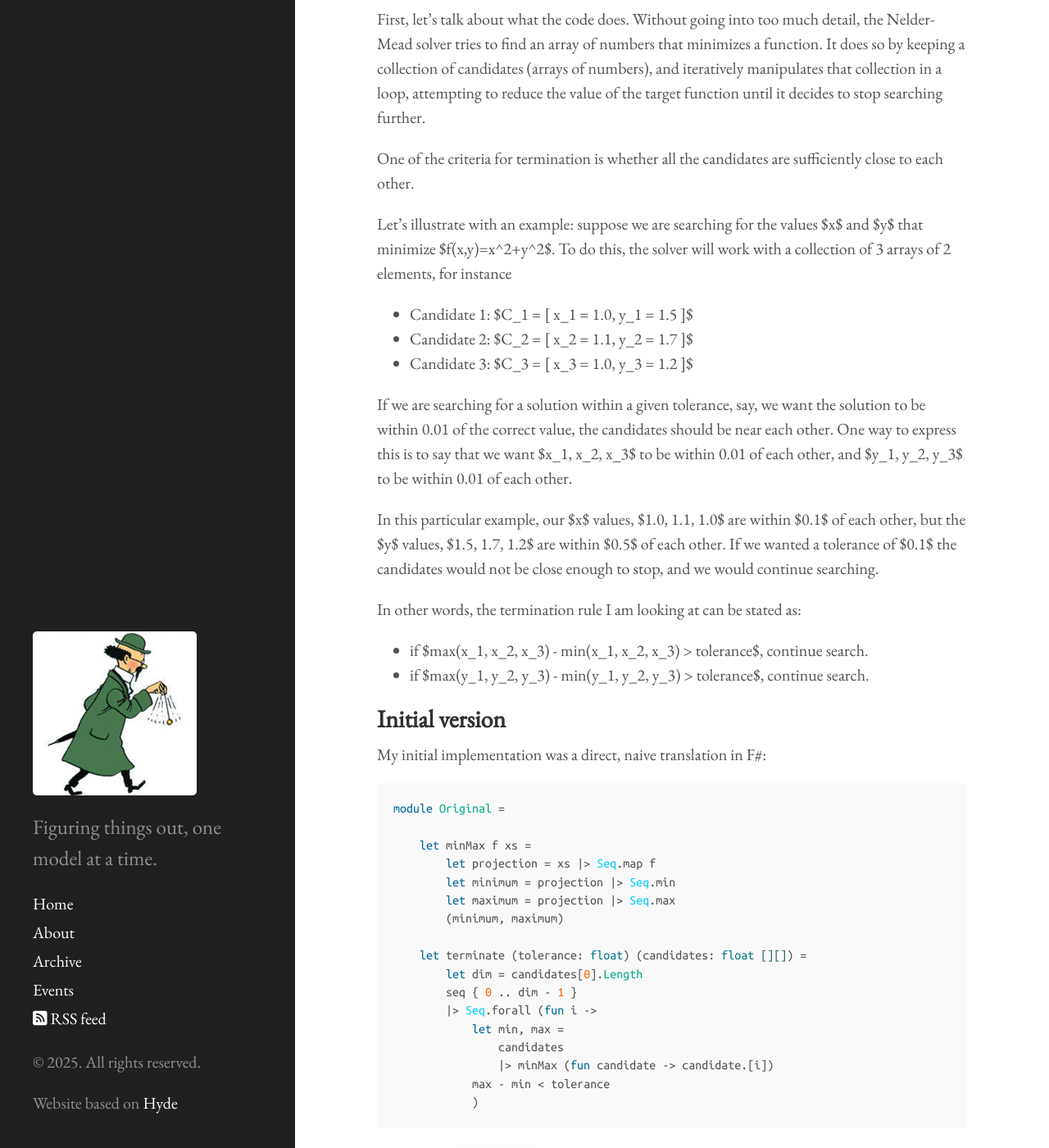
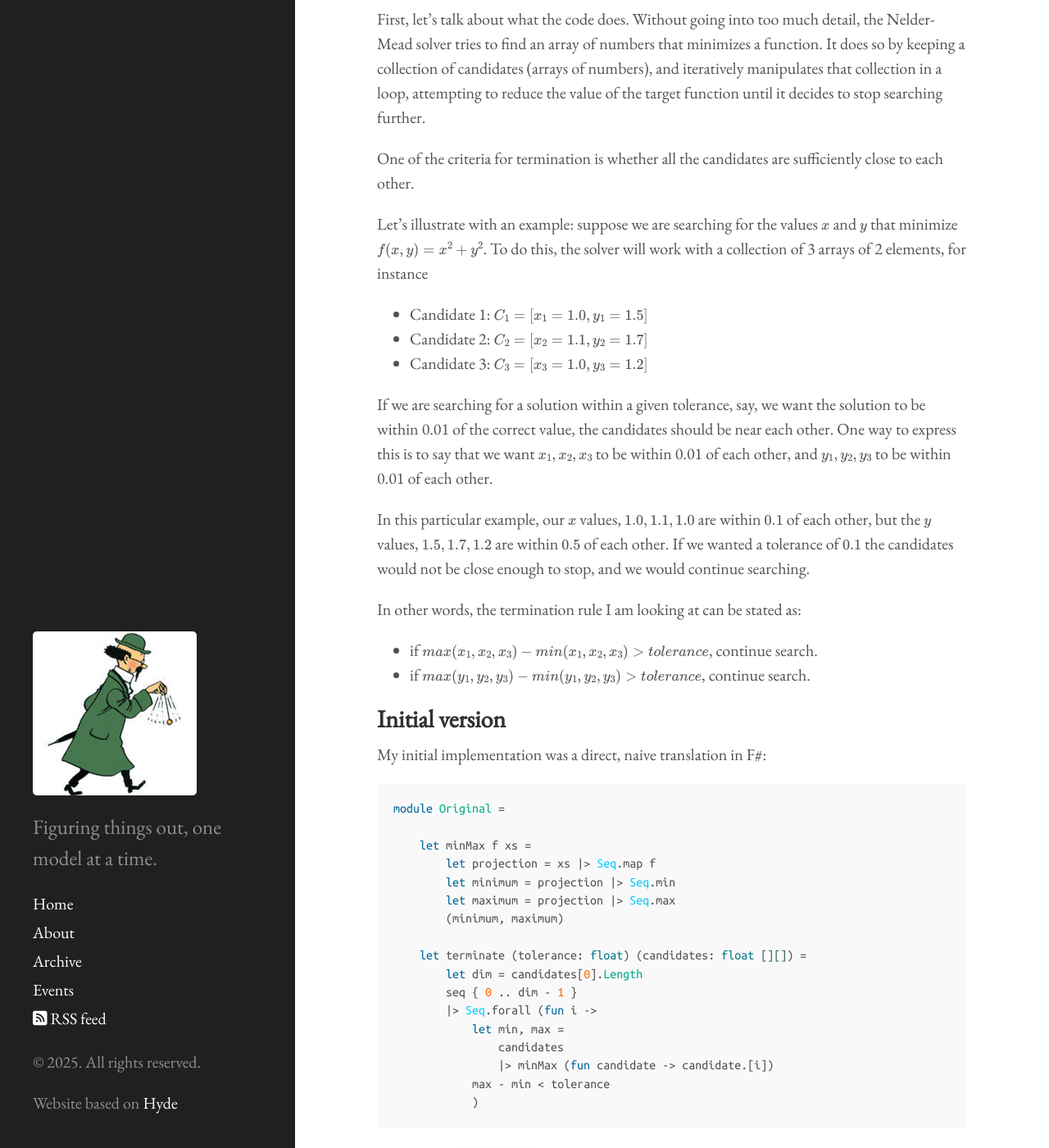
Before and after one commit to mathias-brandewinder/mathias-brandewinder.github.io, a Jekyll site: the page built from _posts/2025-01-22-fsharp-imperative-performance-optimization.md, in a window 1280 px wide and 1400 px high, scrolled down 660 px. Shown: the whole window at 82% size. Built offline with Jekyll 4.4.1, drawn with Linux system fonts in a browser that asks for light colours; nearby versions of some CDN libraries; part of the change alters nothing that is shown; some of the changed text lies outside the part shown.

````diff
--- a/_posts/2025-01-22-fsharp-imperative-performance-optimization.md
+++ b/_posts/2025-01-22-fsharp-imperative-performance-optimization.md
@@ -4,6 +4,7 @@ title: Micro optimizing F# code with a dash of imperative code
 tags:
 - F#
 - Performance
+use_math: true
 ---
 
 In addition to re-designing my [Nelder-Mead solver][1] to improve usability, I have
@@ -158,7 +159,7 @@ This produces the following benchmark result:
 ```
 
 Not much to say here, except that this is not a negligible improvement, we
-shaved off 27%. I like sequences, but... arrays tend to be pretty fast!
+shaved off 27%.
 
 ## Take 2: imperative code
 
@@ -214,7 +215,7 @@ approaching that type of issue in general.
 
 There are probably other ways to do this, but I ended up coming across a
 [post by Adam Sitnik][2], which, besides being a good read, showed how
-BenchmarkDotNet can display performance counters. As I am already using
+BenchmarkDotNet can display performance counters. As we are already using
 BenchmarkDotNet here, this made it easy to try out.
 
 After including a couple of performance counters in the benchmark, I got the
````
